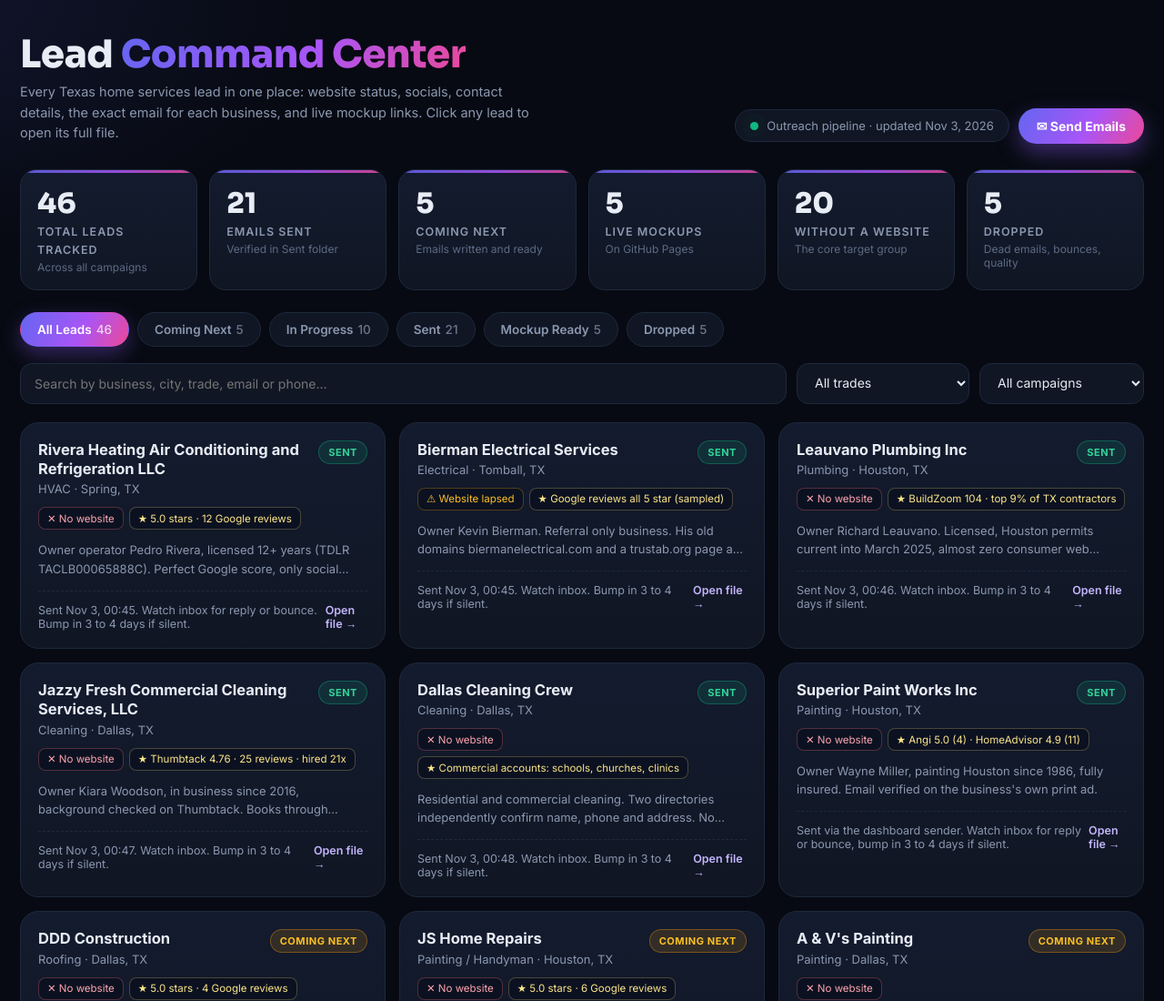
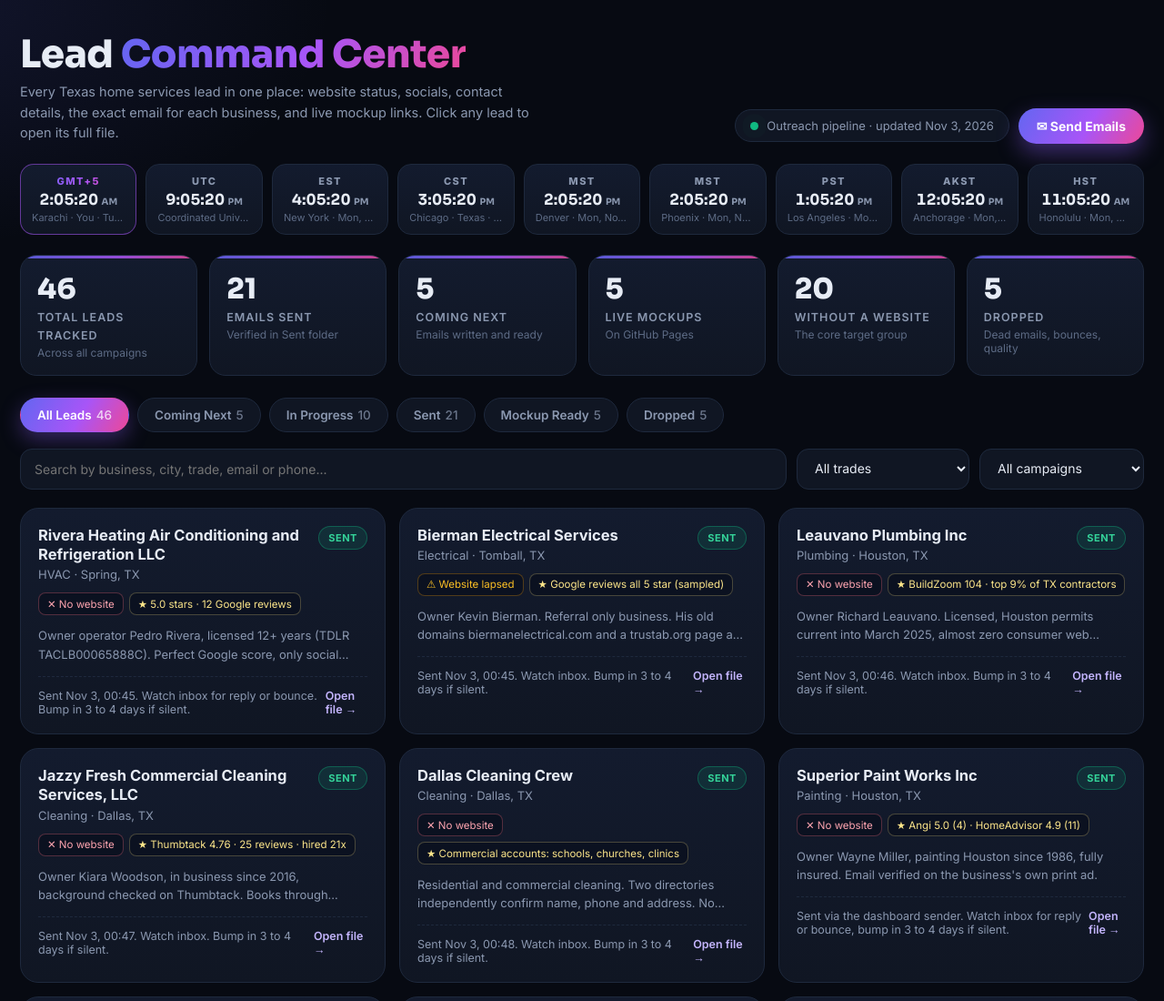
Before and after one commit to hassanzahhid00/business-mockups, a plain HTML site: page dashboard.html in a window 1280 px wide. Shown: the top 1100 px of the page at 91% size. Drawn offline with Linux system fonts and the light colour scheme.

Commit message:
Add live timezone clock strip (PKT, UTC, US zones with abbreviations)

```diff
--- a/dashboard.html
+++ b/dashboard.html
@@ -90,6 +90,14 @@ a.soc:hover{border-color:var(--vio)}
 .emailbox .enone{padding:15px 17px;color:var(--mut);font-size:13.5px}
 .mockbtn{display:inline-block;margin-top:16px;background:var(--grad);color:#fff;text-decoration:none;font-weight:700;font-size:14px;padding:12px 20px;border-radius:13px;box-shadow:0 10px 24px rgba(139,92,246,.35)}
 .nextline{margin-top:16px;background:rgba(56,189,248,.08);border:1px solid rgba(56,189,248,.25);color:#bae6fd;border-radius:13px;padding:12px 15px;font-size:13.5px;line-height:1.55}
+.clockbar{display:grid;grid-template-columns:repeat(auto-fit,minmax(118px,1fr));gap:10px;margin:0 0 22px}
+.clk{background:linear-gradient(180deg,var(--card2),var(--card));border:1px solid var(--line);border-radius:15px;padding:11px 12px;text-align:center}
+.clk.home{border-color:rgba(168,85,247,.55)}
+.clk .ab{font-size:11px;font-weight:800;letter-spacing:.13em;color:var(--mut);text-transform:uppercase}
+.clk.home .ab{background:var(--grad);-webkit-background-clip:text;background-clip:text;color:transparent}
+.clk .tm2{font-family:Sora,sans-serif;font-size:16.5px;font-weight:700;font-variant-numeric:tabular-nums;margin-top:3px;white-space:nowrap}
+.clk .tm2 small{font-size:10px;color:var(--mut);font-weight:700}
+.clk .cy{font-size:11px;color:var(--mut2);margin-top:2px;white-space:nowrap;overflow:hidden;text-overflow:ellipsis}
 footer{margin-top:44px;text-align:center;color:var(--mut2);font-size:12.5px;line-height:1.7}
 @media(max-width:560px){.sheet{padding:21px}.kv{grid-template-columns:1fr 1fr}}
 </style>
@@ -106,6 +114,8 @@ footer{margin-top:44px;text-align:center;color:var(--mut2);font-size:12.5px;line
       <a href="https://github.com/hassanzahhid00/business-mockups/actions/workflows/send-emails.yml" target="_blank" rel="noopener" style="background:var(--grad);color:#fff;text-decoration:none;font-weight:700;font-size:14px;padding:11px 20px;border-radius:999px;box-shadow:0 10px 24px rgba(139,92,246,.4)">✉ Send Emails</a>
     </div>
   </header>
+
+  <section class="clockbar" id="clockbar"></section>
 
   <section class="stats" id="stats"></section>
 
@@ -464,5 +474,38 @@ async function loadStatuses(){
 }
 loadStatuses().then(()=>{buildChrome();render();});
 </script>
+<script>
+(function(){
+  const ZONES=[
+    {z:'Asia/Karachi',city:'Karachi · You',home:true},
+    {z:'UTC',city:'Coordinated Universal'},
+    {z:'America/New_York',city:'New York'},
+    {z:'America/Chicago',city:'Chicago · Texas'},
+    {z:'America/Denver',city:'Denver'},
+    {z:'America/Phoenix',city:'Phoenix'},
+    {z:'America/Los_Angeles',city:'Los Angeles'},
+    {z:'America/Anchorage',city:'Anchorage'},
+    {z:'Pacific/Honolulu',city:'Honolulu'}
+  ];
+  const bar=document.getElementById('clockbar');
+  const fmts=ZONES.map(Z=>({
+    t:new Intl.DateTimeFormat('en-US',{timeZone:Z.z,hour:'2-digit',minute:'2-digit',second:'2-digit',hourCycle:'h23',timeZoneName:'short'}),
+    d:new Intl.DateTimeFormat('en-US',{timeZone:Z.z,weekday:'short',month:'short',day:'numeric'})
+  }));
+  bar.innerHTML=ZONES.map((Z,i)=>'<div class="clk'+(Z.home?' home':'')+'"><div class="ab" id="cab'+i+'">···</div><div class="tm2" id="ctm'+i+'">--:--:--</div><div class="cy">'+Z.city+' · <span id="cdt'+i+'"></span></div></div>').join('');
+  function pad(n){return String(n).padStart(2,'0');}
+  function upd(){
+    const now=new Date();
+    ZONES.forEach((Z,i)=>{
+      const parts={};fmts[i].t.formatToParts(now).forEach(p=>parts[p.type]=p.value);
+      const hr=+parts.hour, hr12=hr%12===0?12:hr%12, ap=hr<12?'AM':'PM';
+      document.getElementById('cab'+i).textContent=parts.timeZoneName||Z.z;
+      document.getElementById('ctm'+i).innerHTML=hr12+':'+pad(+parts.minute)+':'+pad(+parts.second)+' <small>'+ap+'</small>';
+      document.getElementById('cdt'+i).textContent=fmts[i].d.format(now);
+    });
+  }
+  upd();setInterval(upd,500);
+})();
+</script>
 </body>
 </html>
```
